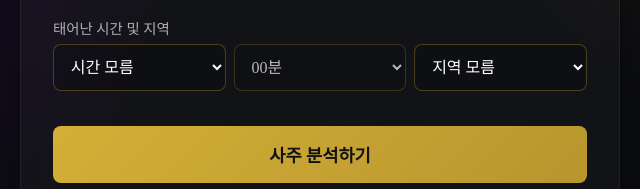
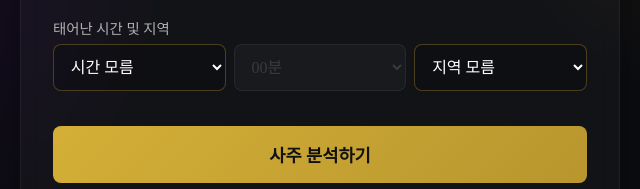
Before and after one commit to Catchchance/SAJU, a plain HTML site: page index.html in a window 1280 px wide. Shown: the part 445-634 px from the top of the page, 320-960 px from the left. Drawn offline with Linux system fonts and the light colour scheme.

Commit message:
Add files via upload

```diff
--- a/styles.css
+++ b/styles.css
@@ -128,8 +128,18 @@ select {
     transition: border-color 0.3s;
 }
 
-input:focus, select:focus {
+input:focus,
+select:focus {
     border-color: #D4AF37;
+}
+
+/* 비활성화 상태 디자인 */
+select:disabled, input:disabled {
+    background: rgba(255, 255, 255, 0.05);
+    color: #555;
+    border-color: rgba(255, 255, 255, 0.1);
+    cursor: not-allowed;
+    opacity: 0.6;
 }
 
 option {
```
